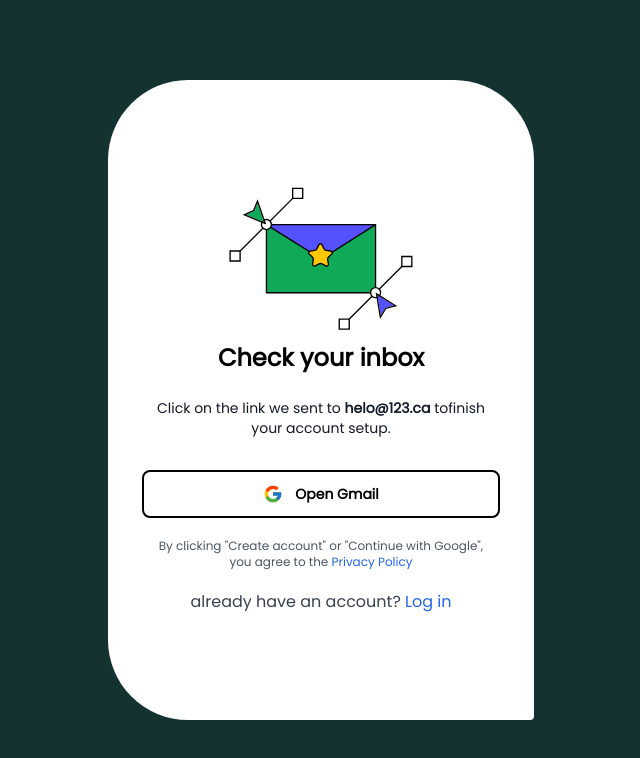
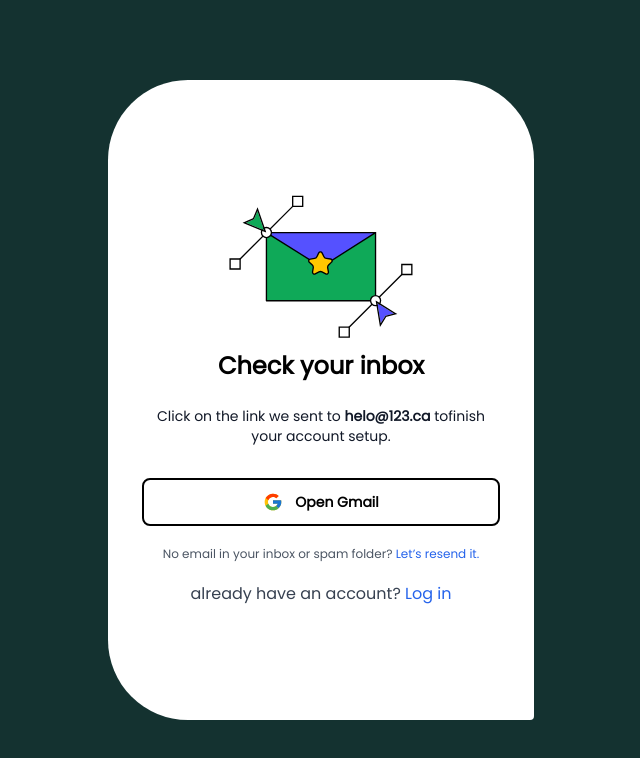
Before and after one commit to mohdyaserkt/hawkinvoice-clientSide, a Next.js app: page /verification in a window 1280 px wide. Shown: the top 758 px of the page, without its empty margins (319-959 px from the left). Built offline with nearby package versions, Linux system fonts and the light colour scheme.

Commit message:
1 Aug 2023, 18:51

```diff
--- a/src/app/(auth)/verification/page.tsx
+++ b/src/app/(auth)/verification/page.tsx
@@ -19,8 +19,14 @@ const verification = () => {
                 />
               </div>
 
-                            <div className="text-2xl font-semibold  mb-6">Check your inbox</div>
-                            <div className="text-sm text-center text-gray-900">Click on the link we sent to <span className="font-semibold">helo@123.ca</span> tofinish <br /> your account setup.</div>
+              <div className="text-2xl font-semibold  mb-6">
+                Check your inbox
+              </div>
+              <div className="text-sm text-center text-gray-900">
+                Click on the link we sent to{" "}
+                <span className="font-semibold">helo@123.ca</span> tofinish{" "}
+                <br /> your account setup.
+              </div>
 
               <button className="mt-8 border-2 border-black rounded-lg w-[22.375rem] h-[3rem] flex justify-center items-center">
                 <div className="text-base font-semibold text-sm inline-flex items-center gap-3">
@@ -34,10 +40,9 @@ const verification = () => {
 
             <div className="text-xs text-center text-gray-600 my-5">
               <span>
-                                By clicking "Create account" or "Continue with Google",
-                                <br /> you agree to the{" "}
+                No email in your inbox or spam folder?{" "}
                 <span className="text-blue-600  cursor-pointer">
-                                    Privacy Policy
+                  Let’s resend it.
                 </span>
               </span>
             </div>
```
Lines whose indentation alone changed are shown as unchanged.
